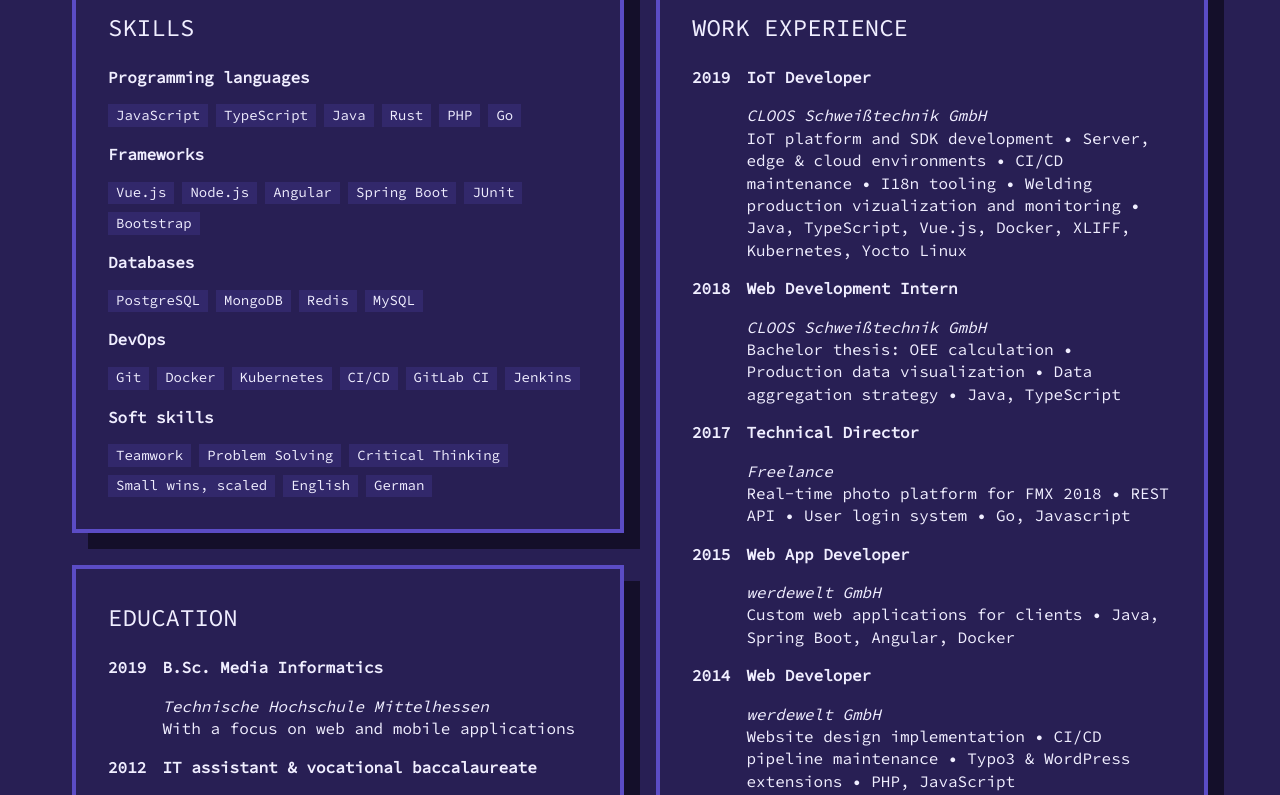
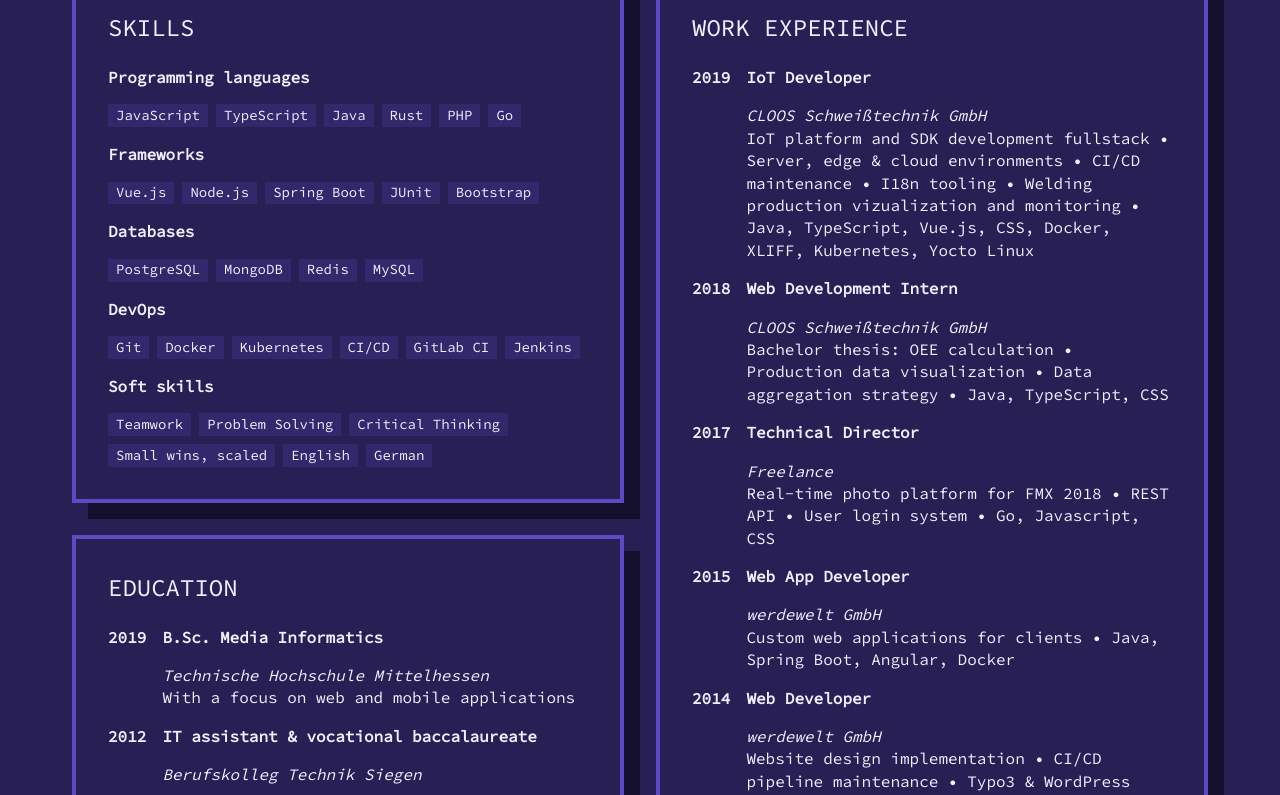
Before and after one commit to joothly/joothly.me, a Vue app: page / in a window 1280 px wide. Shown: the part 460-1255 px from the top of the page. Built offline with nearby package versions, Linux system fonts and the light colour scheme.

Commit message:
Update skills and work experience sections
Updated skills and work experience to include CSS.

```diff
--- a/src/App.vue
+++ b/src/App.vue
@@ -23,7 +23,7 @@ import IconScale from './components/icons/IconScale.vue'
 
     <InfoBox heading="Skills">
       <TagListItem heading="Programming languages" :tags="['JavaScript', 'TypeScript', 'Java', 'Rust', 'PHP', 'Go']" />
-      <TagListItem heading="Frameworks" :tags="['Vue.js', 'Node.js', 'Angular', 'Spring Boot', 'JUnit', 'Bootstrap']" />
+      <TagListItem heading="Frameworks" :tags="['Vue.js', 'Node.js', 'Spring Boot', 'JUnit', 'Bootstrap']" />
       <TagListItem heading="Databases" :tags="['PostgreSQL', 'MongoDB', 'Redis', 'MySQL']" />
       <TagListItem heading="DevOps" :tags="['Git', 'Docker', 'Kubernetes', 'CI/CD', 'GitLab CI', 'Jenkins']" />
       <TagListItem heading="Soft skills" :tags="['Teamwork', 'Problem Solving', 'Critical Thinking', 'Small wins, scaled', 'English', 'German']" />
@@ -40,20 +40,20 @@ import IconScale from './components/icons/IconScale.vue'
 
     <InfoBox heading="Work Experience">
       <TimelineItem date="2019" position="IoT Developer" company="CLOOS Schweißtechnik GmbH">
-        IoT platform and SDK development • Server, edge & cloud environments • CI/CD maintenance • I18n tooling • Welding production
-        vizualization and monitoring • Java, TypeScript, Vue.js, Docker, XLIFF, Kubernetes, Yocto Linux
+        IoT platform and SDK development fullstack • Server, edge & cloud environments • CI/CD maintenance • I18n tooling • Welding production
+        vizualization and monitoring • Java, TypeScript, Vue.js, CSS, Docker, XLIFF, Kubernetes, Yocto Linux
       </TimelineItem>
       <TimelineItem date="2018" position="Web Development Intern" company="CLOOS Schweißtechnik GmbH">
-        Bachelor thesis: OEE calculation • Production data visualization • Data aggregation strategy • Java, TypeScript
+        Bachelor thesis: OEE calculation • Production data visualization • Data aggregation strategy • Java, TypeScript, CSS
       </TimelineItem>
       <TimelineItem date="2017" position="Technical Director" company="Freelance">
-        Real-time photo platform for FMX 2018 • REST API • User login system • Go, Javascript
+        Real-time photo platform for FMX 2018 • REST API • User login system • Go, Javascript, CSS
       </TimelineItem>
       <TimelineItem date="2015" position="Web App Developer" company="werdewelt GmbH">
         Custom web applications for clients • Java, Spring Boot, Angular, Docker
       </TimelineItem>
       <TimelineItem date="2014" position="Web Developer" company="werdewelt GmbH">
-        Website design implementation • CI/CD pipeline maintenance • Typo3 & WordPress extensions • PHP, JavaScript
+        Website design implementation • CI/CD pipeline maintenance • Typo3 & WordPress extensions • PHP, TypoScript, JavaScript, CSS
       </TimelineItem>
     </InfoBox>
 
```
